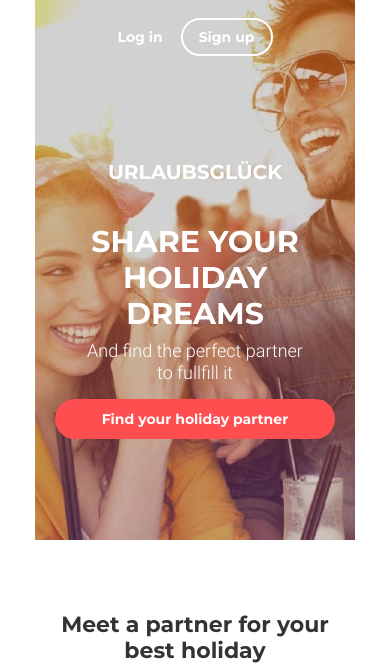
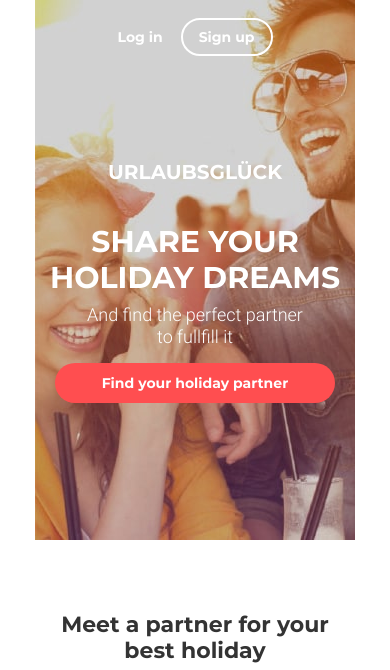
Before and after one commit to vlad-lutsenko/goit-fe-course, a plain HTML site: page module-09/index.html in a window 390 px wide. Shown: the top 670 px of the page. Drawn offline with Linux system fonts and the light colour scheme; files whose address does not match are found by name.

Commit message:
mob header-tittle px-0

```diff
--- a/module-09/index.html
+++ b/module-09/index.html
@@ -31,7 +31,7 @@
         </div>
       </div>
       <div class="row">
-        <div class="col-12 col-md-9 col-lg-8 mx-md-auto">
+        <div class="col-12 col-md-9 col-lg-8 px-0 mx-md-auto">
           <h2 class="header-tittle pt-4 pt-md-8">Share your holiday dreams</h2>
         </div>
         <div class="col-12">
```
